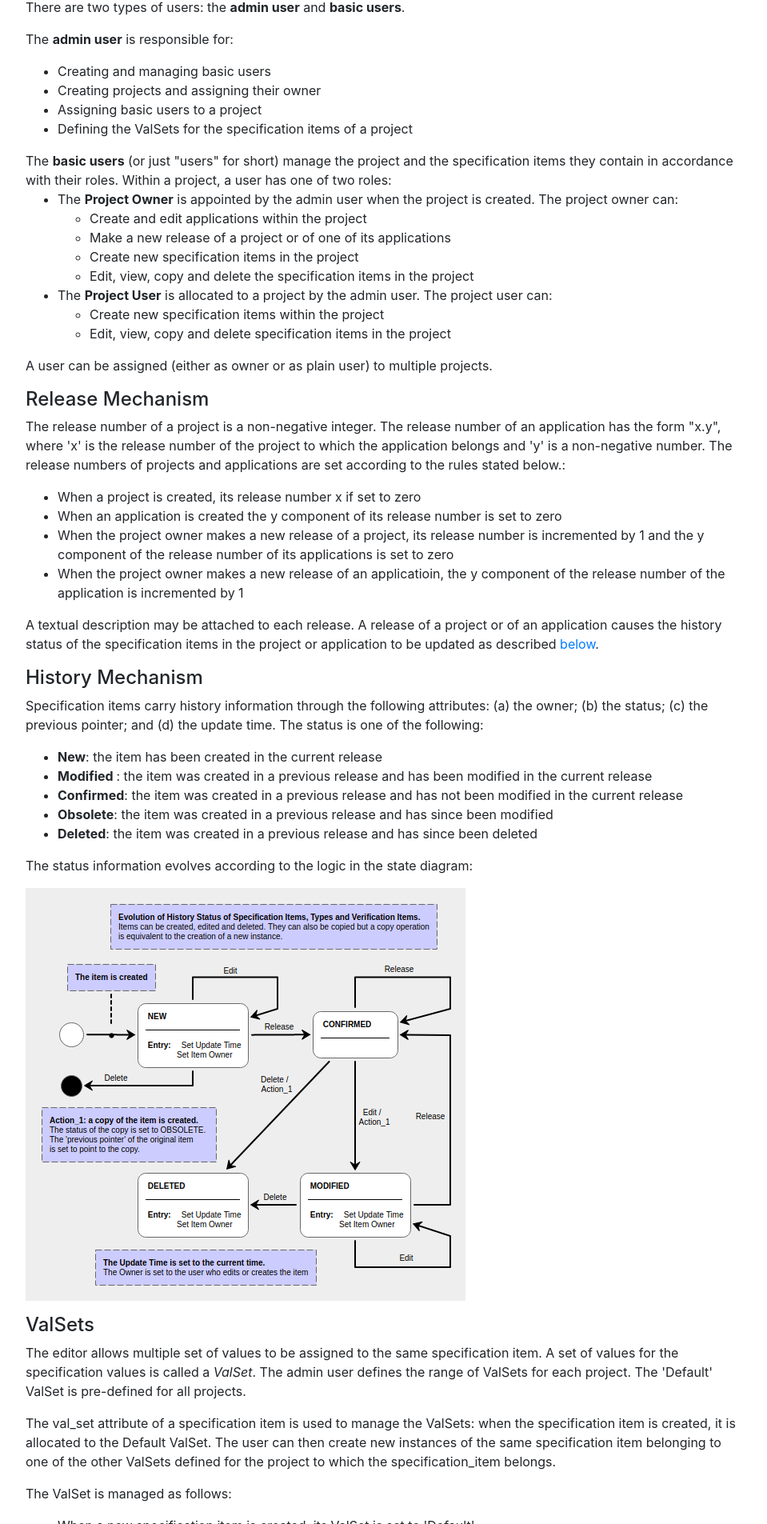
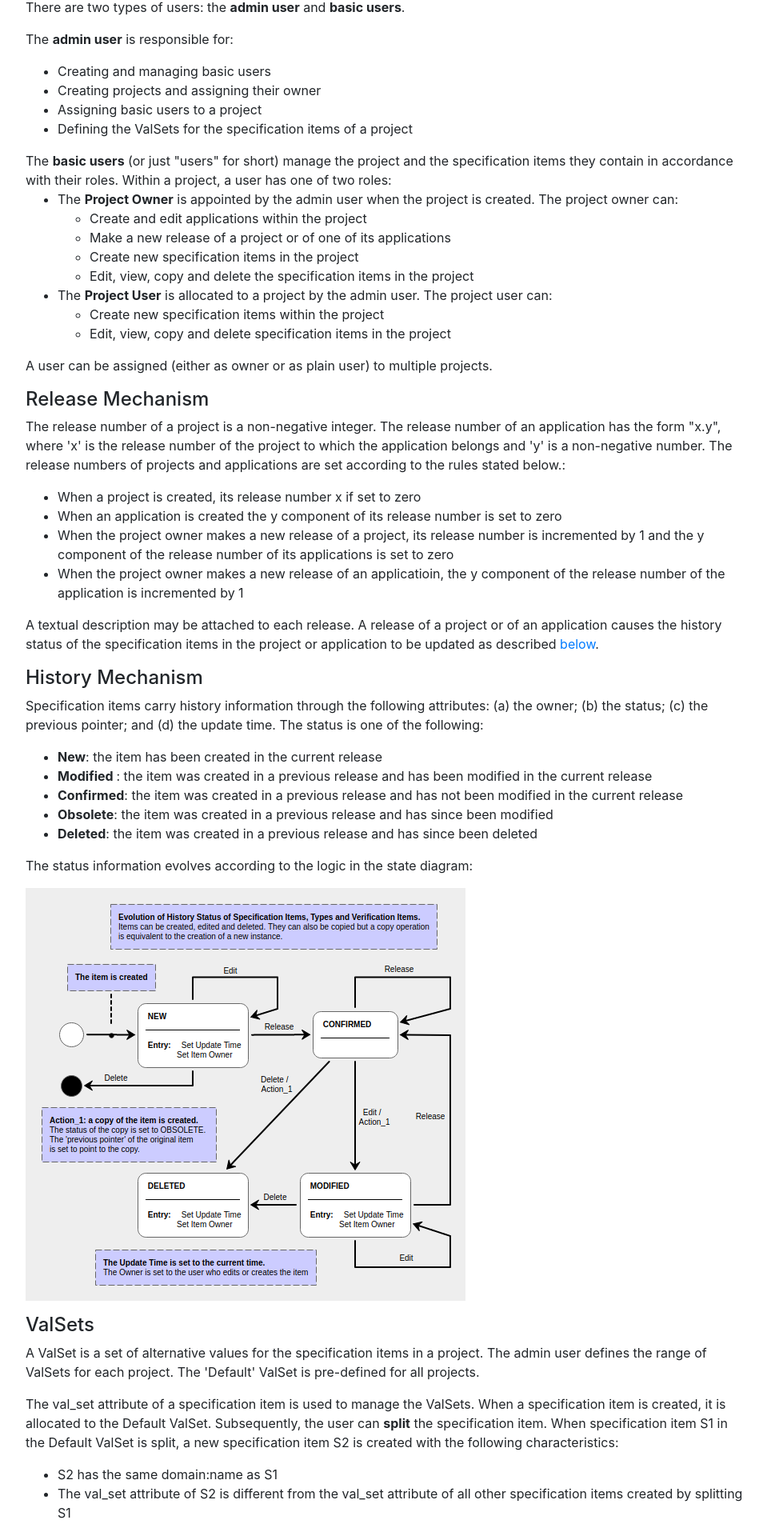
Before and after one commit to pnp-software/cordetfw_editor, a Django app: page /editor/help/ in a window 1280 px wide. Shown: the part 4595-6500 px from the top of the page at 80% size, without its empty margins (158-1117 px from the left). Run offline with Django 3.2, Linux system fonts and the light colour scheme; parts of the project's set-up code (start-up, migrations or seed data) failed here and were passed over; some libraries are stand-ins or nearby versions.

Commit message:
On-going definition of ValSet concept

```diff
--- a/editor/templates/help.html
+++ b/editor/templates/help.html
@@ -77,7 +77,7 @@
     Suppose that there is a need to maintain a variant of specification item S1. This could, for instance,
     be due to the fact that the system which is being specified in the editor exists in two slightly
     dfferent variants, which differ from each other in having two different instances of specification item S1.
-    In such a scenario, a second ValSet can be created to hold the specification items which have different
+    In such a scenario, a second ValSet is created to hold the specification items which have different
     formulations for the alternative variant of the system.
     </p>
 
@@ -325,24 +325,33 @@
     </p>
 
     <h4><a name="ValSets">ValSets</a></h4>
-    The editor allows multiple set of values to be assigned to the same specification item.
-    A set of values for the specification values is called a <i>ValSet</i>.
+    A ValSet is a set of alternative values for the specification items in a project.
     The admin user defines the range of ValSets for each project.
     The 'Default' ValSet is pre-defined for all projects.
     </p><p>
-    The val_set attribute of a specification item is used to manage the ValSets:
-    when the specification item is created, it is allocated to the Default ValSet.
-    The user can then create new instances of the same specification item
-    belonging to one of the other ValSets defined for the project to which the specification_item belongs.
-    </p><p>
-    The ValSet is managed as follows:
+    The val_set attribute of a specification item is used to manage the ValSets.
+    When a specification item is created, it is allocated to the Default ValSet.
+    Subsequently, the user can <strong>split</strong> the specification item.
+    When specification item S1 in the Default ValSet is split, a new specification item S2 is created with
+    the following characteristics:
     <ul>
-    <li>When a new specification item is created, its ValSet is set to 'Default'</li>
-    <li>When a specification item is edited, its ValSet remains unchanged</li>
-    <li>Only specification items in the Default ValSet can be copied</li>
-    <li>When a specification item is split, the ValSet of the newly created copy can be set freely (within the set of ValSets
-        defined for the project)</li>
+    <li>S2 has the same domain:name as S1</li>
+    <li>The val_set attribute of S2 is different from the val_set attribute of all other specification
+        items created by splitting S1</li>
+    <li>The 'parent' attribute of S2 points to S1</li>
+    <li>Other pointer attributes of S2 are left blank</li>
+    <li>Non-pointer attributes of S2 other than domain:name can be set freely</li>
     </ul>
+    When the two specification items S1 and S2 are processed further, the following constraints are enforced:
+    <ul>
+    <li>The ValSet of S1 and S2 cannot be changed</li>
+    <li>The domain:name and the pointer attributes of S2  cannot be changed</li>
+    <li>If the domain:name of S1 is updated, the change is propagated to S2</li>
+    <li>If S1 is deleted, then S2 is deleted, too</li>
+    <li>Pointer attributes of S1 can only point to specification items in the Default ValSet</li>
+    </ul>
+    Thus, S2 serves as a clone of S1 which differs from it in having potentially different values for its
+    attributes of primitive type.
     </p>
 
     <h4><a name="SpecItemOper">Operations Performed on Specification Items</a></h4>
--- a/editor/views.py
+++ b/editor/views.py
@@ -284,6 +284,7 @@ def edit_val_set(request, project_id, val_set_id):
 @login_required
 def list_spec_items(request, cat, project_id, application_id, val_set_id, sel_dom):
     project = Project.objects.get(id=project_id)
+    val_set = ValSet.objects.get(id=val_set_id)
     expand_id = request.GET.get('expand_id')
     if not has_access_to_project(request.user, project):
         return redirect(base_url)
@@ -307,7 +308,7 @@ def list_spec_items(request, cat, project_id, application_id, val_set_id, sel_do
     domains = get_domains(cat, application_id, project_id)
     val_sets = ValSet.objects.filter(project_id=project_id).order_by('name')
     context = {'items': items, 'project': project, 'application_id': application_id, 'domains': domains, 'sel_dom': sel_dom,\
-               'val_set_id': val_set_id, 'val_sets': val_sets, 'config': configs[cat], 'cat': cat, 'expand_id': expand_id, \
+               'val_set': val_set, 'val_sets': val_sets, 'config': configs[cat], 'cat': cat, 'expand_id': expand_id, \
                'expand_items': expand_items}
     return render(request, 'list_spec_items.html', context)
 
```
Also changed, not shown: editor/forms.py (+15 -37 lines), editor/templates/list_spec_items.html (+8 -8 lines), editor/static/images/DelSpecItem.png (renamed from editor/static/images/DelSpectItem.png).
